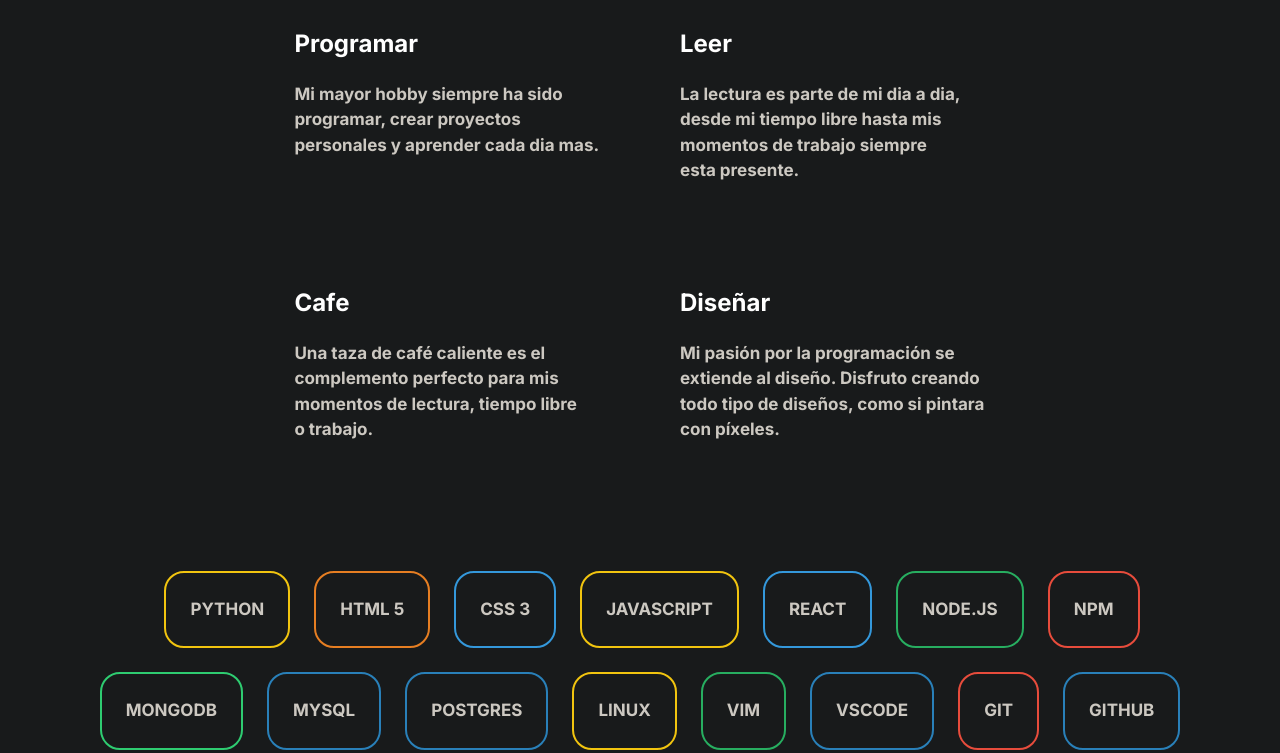
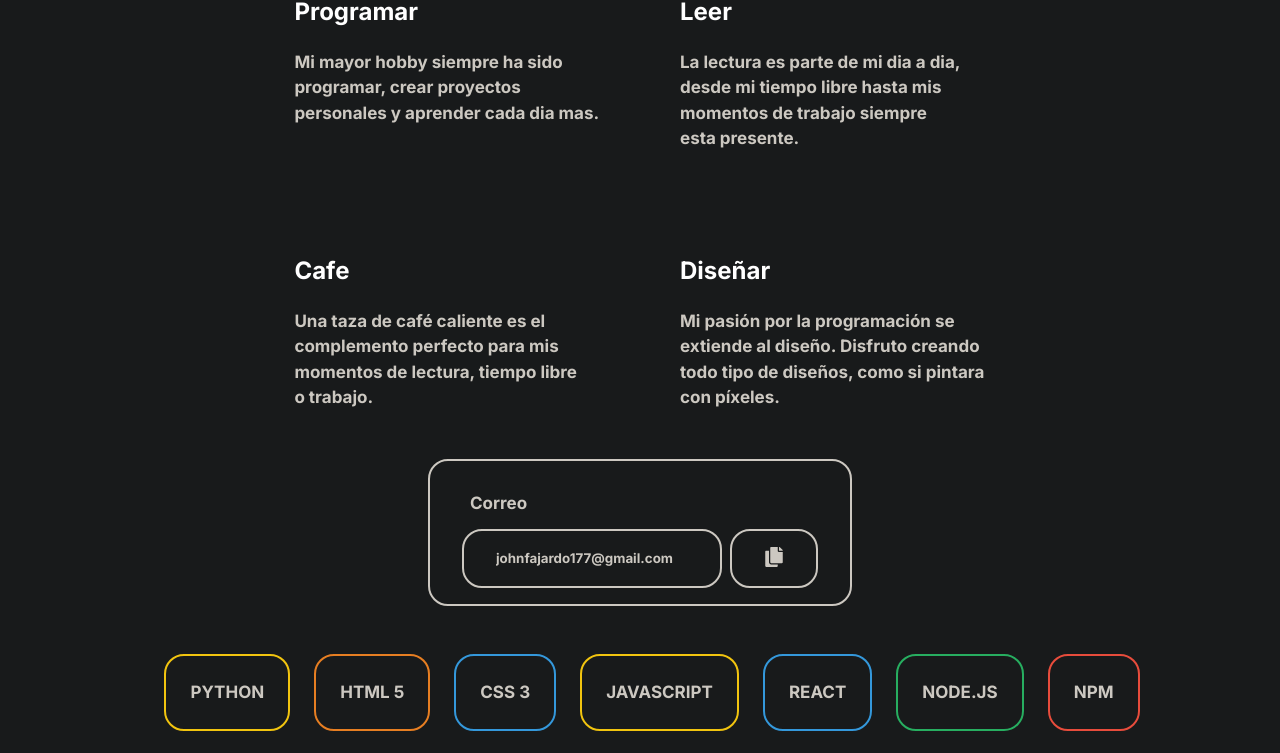
Before and after one commit to JohnFajardo-Dev/DevPortfolio, a React (Vite) app: page / in a window 1280 px wide. Shown: the part 2820-3573 px from the top of the page. Built offline with nearby package versions, Linux system fonts and the light colour scheme.

Commit message:
Add Email component

```diff
--- /dev/null
+++ b/src/components/EmailCopy/EmailCopy.css
@@ -0,0 +1,42 @@
+.email-cont{
+    /* background-color: red; */
+    width: min-content;
+    display: flex;
+    flex-direction: column;
+    padding: 1rem 2rem;
+    border: 2px solid var(--focus-txt-color);
+    border-radius: 20px;
+    margin: 3rem auto;
+}
+
+.email-cont label{
+    padding: 1rem 0.5rem;
+    font-size: 17px;
+}
+
+.email-copy-cont{
+    display: flex;
+    gap: 0.5rem;
+    flex-direction: row;
+}
+
+.email-txt{
+    background-color: transparent;
+    border: 2px solid var(--focus-txt-color);
+    padding: 1rem 2rem;
+    border-radius: 20px;
+}
+
+.email-btn{
+    padding: 1rem 2rem;
+    /* margin: 0 1rem; */
+    background-color: transparent;
+    border: 2px solid var(--focus-txt-color);
+    /* border: none; */
+    border-radius: 20px;
+    cursor: pointer;
+}
+
+.email-btn:hover{
+    border: 2px dashed;
+}
--- /dev/null
+++ b/src/components/EmailCopy/EmailCopy.jsx
@@ -0,0 +1,38 @@
+import "./EmailCopy.css";
+import { FaCopy } from "react-icons/fa";
+import { IconContext } from "react-icons";
+
+function EmailCopy() {
+  const email = "johnfajardo177@gmail.com";
+  const copyToClipboard = () => {
+    navigator.clipboard
+      .writeText(email)
+      .then(() => {
+        alert("Correo copiado al portapapeles");
+      })
+      .catch((err) => {
+        console.error("Error al copiar el correo", err);
+      });
+  };
+  return (
+    <div className="email-cont">
+      <label htmlFor="email">Correo</label>
+      <article className="email-copy-cont">
+        <input
+          className="email-txt"
+          type="text"
+          id="email"
+          value={email}
+          readOnly
+        />
+        <IconContext.Provider value={{ size: "1.5em" }}>
+          <button className={"email-btn"} onClick={copyToClipboard}>
+            <FaCopy />
+          </button>
+        </IconContext.Provider>
+      </article>
+    </div>
+  );
+}
+
+export default EmailCopy;
--- a/src/pages/About/About.css
+++ b/src/pages/About/About.css
@@ -16,7 +16,7 @@
 .info-aboutme{
     width: 60%;
     margin: auto;
-    padding: 5rem 0;
+    padding: 3rem 0 0 0;
 }
 
 .info-title{
--- a/src/pages/About/About.jsx
+++ b/src/pages/About/About.jsx
@@ -1,5 +1,6 @@
 import "./About.css";
 import Skill from "../../components/Skill/Skill";
+import EmailCopy from "../../components/EmailCopy/EmailCopy";
 import { useTranslation } from "react-i18next";
 
 function About() {
@@ -27,7 +28,7 @@ function About() {
           </article>
         </section>
       </section>
-
+      <EmailCopy />
       <section className="skills">
         <h1></h1>
         <Skill title="PYTHON" color="yellow" />
--- a/src/pages/Home/Home.jsx
+++ b/src/pages/Home/Home.jsx
@@ -27,6 +27,7 @@ function Home() {
               href="https://github.com/Fajardo-dev"
               target="_blank"
               rel="noreferrer"
+              aria-label="Go to github profile"
             >
               <li className="social-icons  github-icon">
                 <FaGithub />
@@ -37,6 +38,7 @@ function Home() {
               href="https://www.linkedin.com/in/johnfajardo06/"
               target="_blank"
               rel="noreferrer"
+              aria-label="Go to linkedin profile"
             >
               <li className="social-icons linkedin-icon">
                 <FaLinkedin />
```
